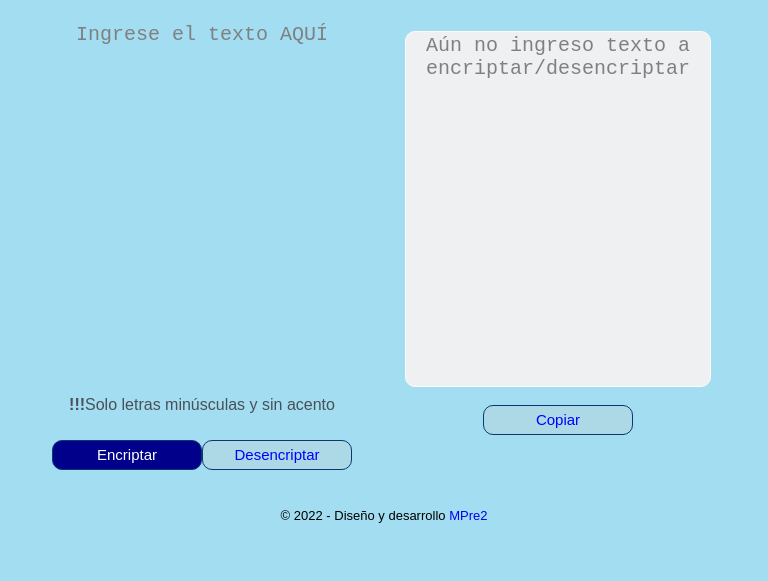
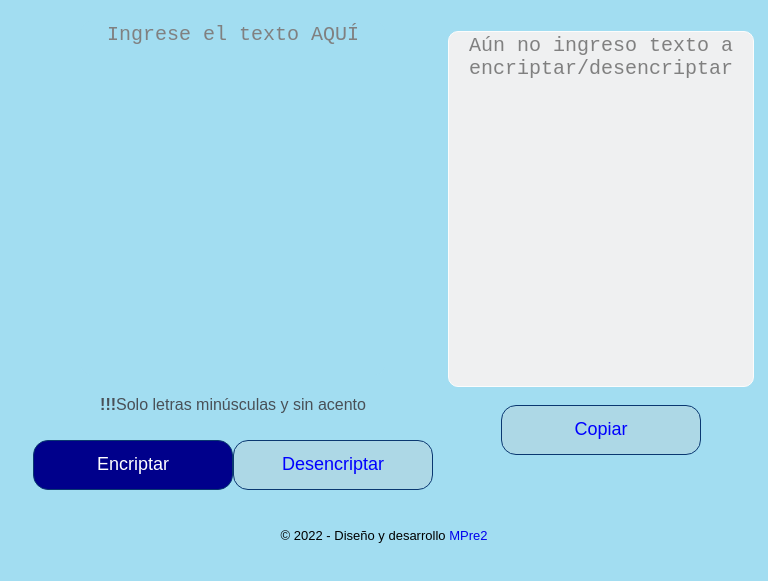
Before and after one commit to MPre2/Encriptador, a plain HTML site: page index.html in a window 768 px wide. Shown: the part 79-660 px from the top of the page. Drawn offline with Linux system fonts and the light colour scheme.

Commit message:
Update style.css

```diff
--- a/style.css
+++ b/style.css
@@ -143,10 +143,10 @@
   }
 
   #encriptar, #desencriptar, #copiar {
-    width: 150px;
-    height: 30px;
-    border-radius: 10px;
-    font-size: 15px;
+    width: 200px;
+    height: 50px;
+    border-radius: 15px;
+    font-size: 18px;
   }
 
   #aviso {
```
